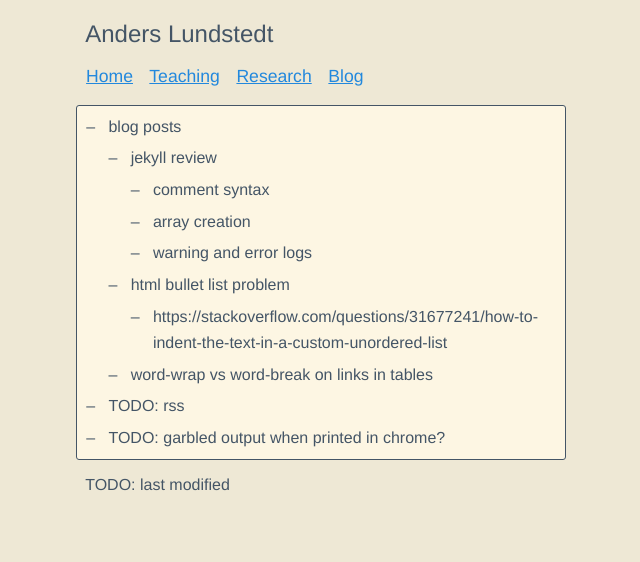
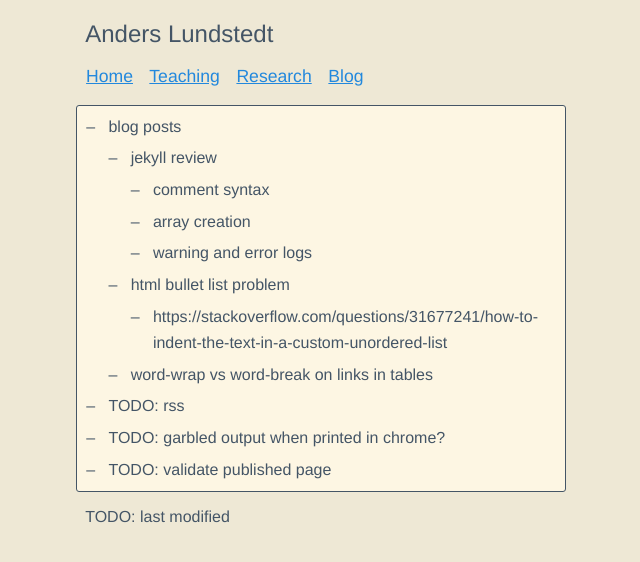
Before and after one commit to anderslundstedt/anderslundstedt.github.io, a Jekyll site: the page built from TODO.md, in a window 1280 px wide. Shown: the top 562 px of the page, without its empty margins (319-959 px from the left). Built offline with Jekyll 4.4.1, drawn with Linux system fonts in a browser that asks for light colours.

Commit message:
added TODO

```diff
--- a/TODO.md
+++ b/TODO.md
@@ -12,3 +12,4 @@ title: TODOs
   - word-wrap vs word-break on links in tables
 - {{ "TODO: rss" | log_warning }}
 - {{ "TODO: garbled output when printed in chrome?" | log_warning }}
+- {{ "TODO: validate published page" | log_warning }}
```
